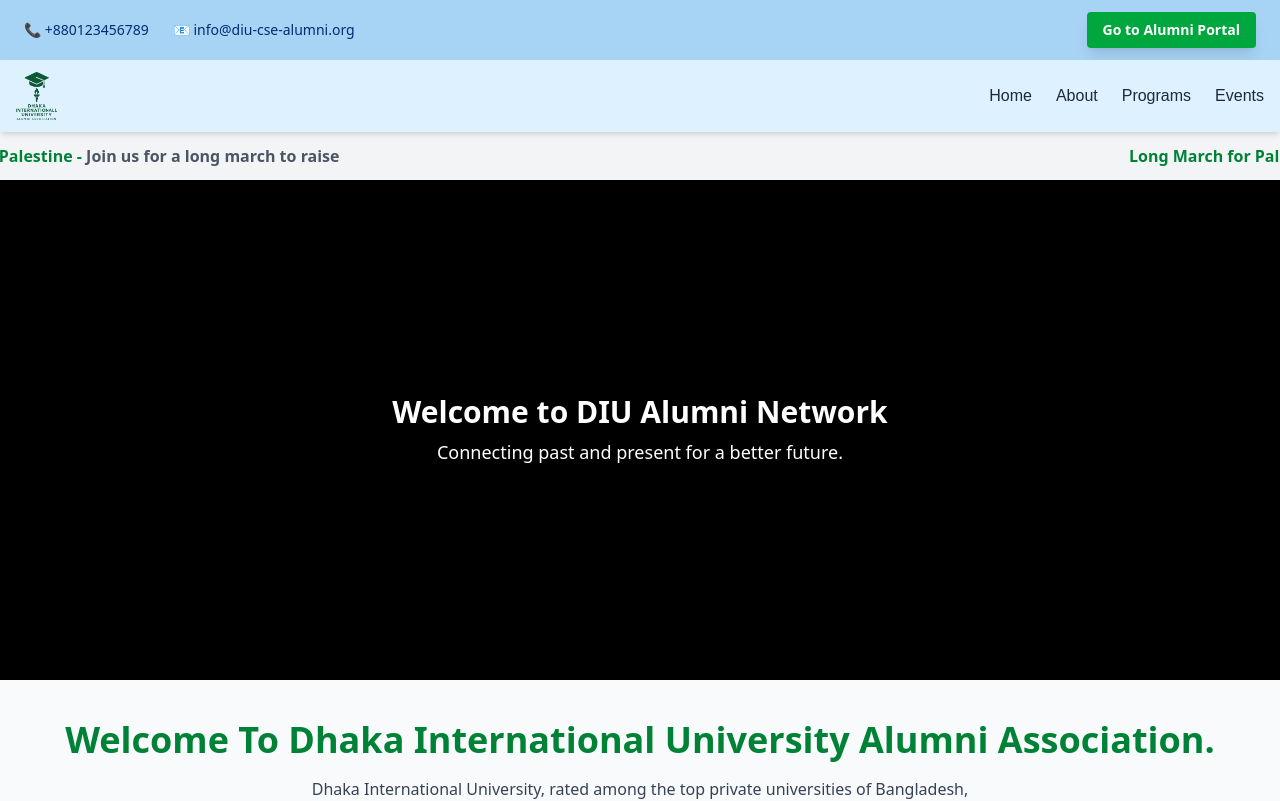
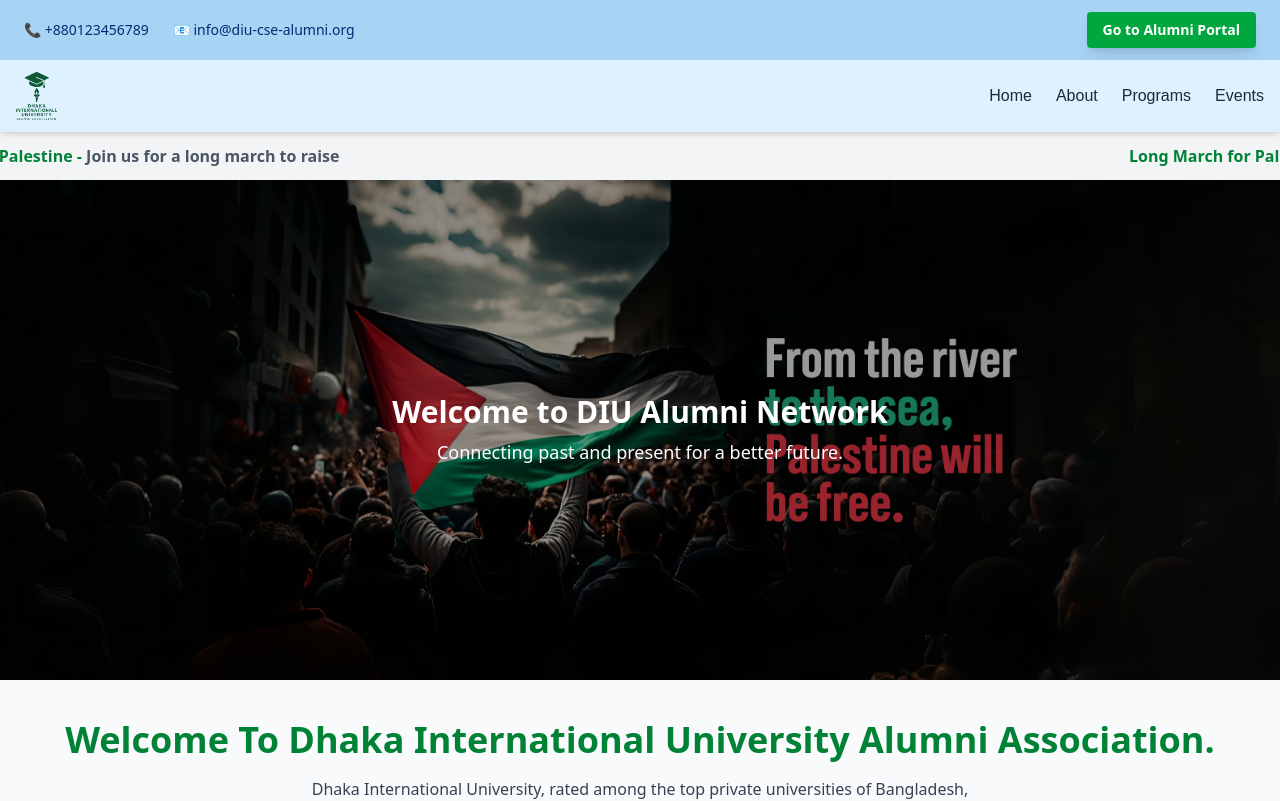
Before and after one commit to Softanglez-Coder/diucse-alumni-public, a React (Vite) app: page / in a window 1280 px wide. Shown: the top 801 px of the page. Built offline with nearby package versions, Linux system fonts and the light colour scheme.

Commit message:
fix: update image paths in Carousel and constants for consistency

```diff
--- a/src/components/home/Carousel.tsx
+++ b/src/components/home/Carousel.tsx
@@ -18,7 +18,7 @@
       {carouselImages.map((item, index) => (
         <div
           key={index}
-          className={`absolute inset-0 w-full h-full transition-opacity duration-1000 ${
+          className={`absolute inset-0 w-full h-full transition-opacity duration-1000 ease-in-out ${
             index === currentIndex ? "opacity-100 z-10" : "opacity-0 z-0"
           }`}
         >
@@ -26,8 +26,9 @@
             src={item.img}
             alt={item.title}
             className="w-full h-full object-cover"
+            loading="lazy"
           />
-          <div className="absolute inset-0 bg-black bg-opacity-40 flex flex-col justify-center items-center text-center text-white p-4">
+          <div className="absolute inset-0 bg-black/40 flex flex-col justify-center items-center text-center text-white p-4">
             <h2 className="text-xl md:text-3xl font-bold">{item.title}</h2>
             <p className="text-sm md:text-lg mt-2 max-w-xl">{item.desc}</p>
           </div>
--- a/src/constants/home.ts
+++ b/src/constants/home.ts
@@ -13,7 +13,7 @@
 
 export const carouselImages = [
     {
-      img: "../../public/event1.jpg",
+      img: "/event1.jpg",
       title: "Welcome to DIU Alumni Network",
       desc: "Connecting past and present for a better future.",
     }
@@ -63,7 +63,7 @@
     title: "Annual General Meeting held successfully",
     date: "2025-03-15",
     summary: "The AGM 2025 brought together alumni from across the country...",
-    image: "../../public/event1.jpg",
+    image: "/event1.jpg",
     link: "/news/1"
   }
 ];
@@ -73,7 +73,7 @@
       id: 1,
       title: "Long March for Palestine",
       date: "2025-04-12",
-      image: "../../public/event1.jpg",
+      image: "/event1.jpg",
       link: "#",
       description: "Join us for a long march to raise",
       remainingTime: "2 days",
@@ -91,13 +91,13 @@
       title: "Annual General Meeting held successfully",
       date: "2025-03-15",
       summary: "The AGM 2025 brought together alumni from across the country...",
-      image: "../../public/event1.jpg",
+      image: "/event1.jpg",
       link: "/news/1"
     }
 ];
 
 export const presidentMessage = {
-  image: "../../public/vite.svg",
+  image: "/vite.svg",
   name: "Dr. Md. Abu Taseen",
   position: "President, Alumni Association",
   description: "Dr. Md. Abu Taseen is a distinguished academic and leader in the field of computer science. He has been instrumental in shaping the curriculum and fostering a culture of innovation at Dhaka International University.",
@@ -118,7 +118,7 @@
 ];
 
 export const footerContent = {
-  footerLogo: "../../public/image/logo/roundLogo.png",
+  footerLogo: "/image/logo/roundLogo.png",
   description: "Dhaka International University, rated among the top private universities of Bangladesh.is an institution that promotes eastern culture and values, and meaningfully blends eastern and western thoughts and innovation.",
   importantLinks: [
     { name: "Privacy Policy", href: "/privacy" },
```
